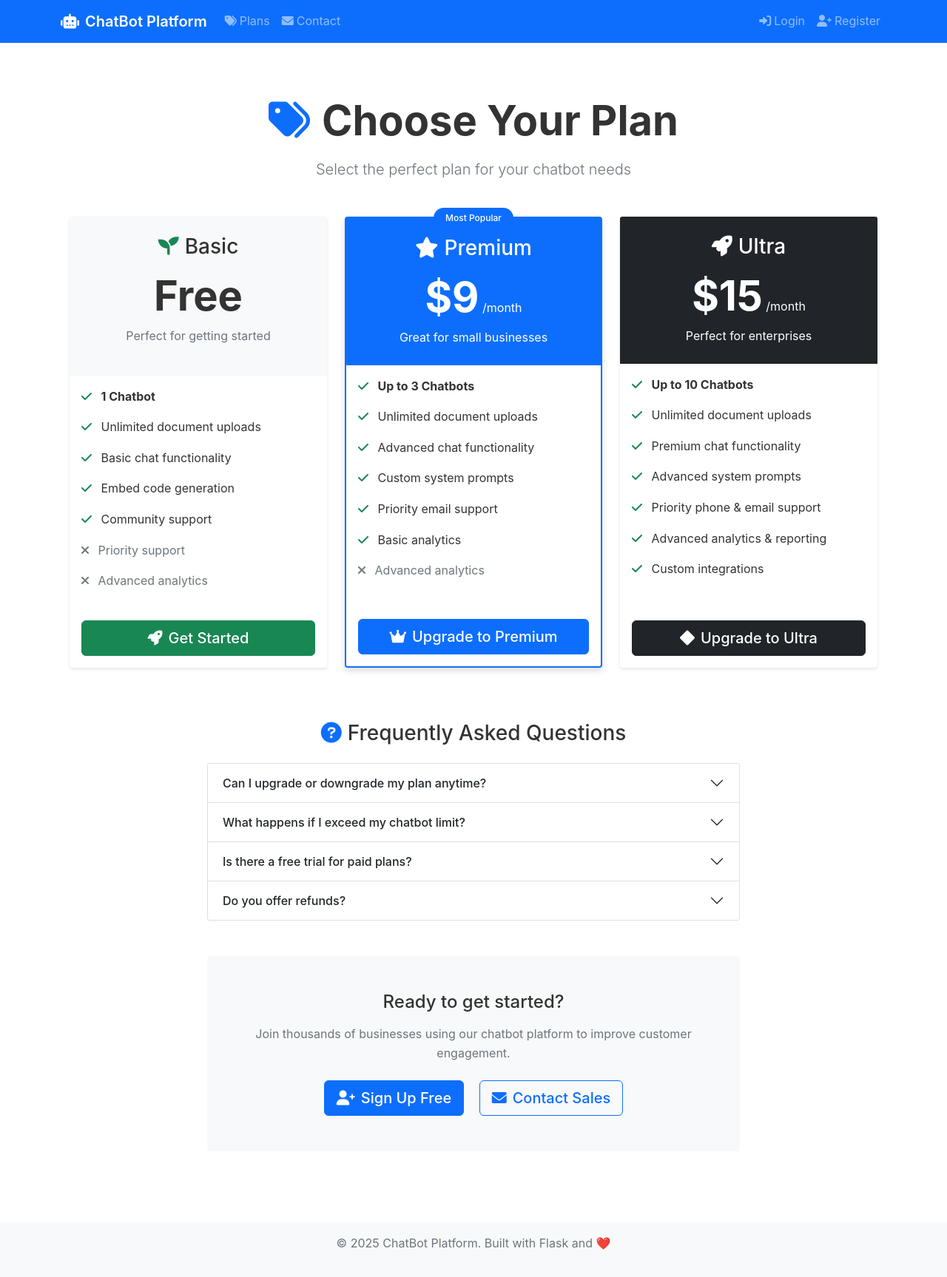
After one commit to hifarrer/chatbot-platform, a Flask app: page /plans in a window 1280 px wide. The commit adds this page. Shown: the whole page at 74% size. Run offline with Flask 3, Linux system fonts and the light colour scheme; some libraries are stand-ins or nearby versions.

Commit message:
Add admin panel, plans page, and system prompt functionality
- Added comprehensive admin panel with user/bot management
- Created plans page with pricing tiers
- Added system prompt field for chatbots
- Enhanced chatbot logic to use system prompts for better responses
- Improved homepage chatbot configuration via admin settings
- Updated templates and UI components
- Fixed chatbot response logic and fallback mechanisms

```diff
--- a/app.py
+++ b/app.py
@@ -187,6 +187,10 @@ def create_app():
     @app.route('/contact')
     def contact():
         return render_template('contact.html')
+
+    @app.route('/plans')
+    def plans():
+        return render_template('plans.html')
 
     @app.route('/register', methods=['GET', 'POST'])
     def register():
--- a/templates/base.html
+++ b/templates/base.html
@@ -33,6 +33,11 @@
                             </a>
                         </li>
                     {% endif %}
+                    <li class="nav-item">
+                        <a class="nav-link" href="{{ url_for('plans') }}">
+                            <i class="fas fa-tags me-1"></i>Plans
+                        </a>
+                    </li>
                     <li class="nav-item">
                         <a class="nav-link" href="{{ url_for('contact') }}">
                             <i class="fas fa-envelope me-1"></i>Contact
--- /dev/null
+++ b/templates/plans.html
@@ -0,0 +1,288 @@
+{% extends "base.html" %}
+
+{% block title %}Pricing Plans - ChatBot Platform{% endblock %}
+
+{% block content %}
+<div class="container py-5">
+    <div class="text-center mb-5">
+        <h1 class="display-4 fw-bold mb-3">
+            <i class="fas fa-tags me-3 text-primary"></i>Choose Your Plan
+        </h1>
+        <p class="lead text-muted">Select the perfect plan for your chatbot needs</p>
+    </div>
+
+    <div class="row justify-content-center">
+        <!-- Basic Plan -->
+        <div class="col-lg-4 col-md-6 mb-4">
+            <div class="card h-100 shadow-sm border-0">
+                <div class="card-header bg-light text-center py-4 border-0">
+                    <h3 class="card-title mb-0">
+                        <i class="fas fa-seedling me-2 text-success"></i>Basic
+                    </h3>
+                    <div class="mt-3">
+                        <span class="display-4 fw-bold">Free</span>
+                    </div>
+                    <p class="text-muted mt-2">Perfect for getting started</p>
+                </div>
+                <div class="card-body d-flex flex-column">
+                    <ul class="list-unstyled mb-4">
+                        <li class="mb-3">
+                            <i class="fas fa-check text-success me-2"></i>
+                            <strong>1 Chatbot</strong>
+                        </li>
+                        <li class="mb-3">
+                            <i class="fas fa-check text-success me-2"></i>
+                            Unlimited document uploads
+                        </li>
+                        <li class="mb-3">
+                            <i class="fas fa-check text-success me-2"></i>
+                            Basic chat functionality
+                        </li>
+                        <li class="mb-3">
+                            <i class="fas fa-check text-success me-2"></i>
+                            Embed code generation
+                        </li>
+                        <li class="mb-3">
+                            <i class="fas fa-check text-success me-2"></i>
+                            Community support
+                        </li>
+                        <li class="mb-3 text-muted">
+                            <i class="fas fa-times text-muted me-2"></i>
+                            Priority support
+                        </li>
+                        <li class="mb-3 text-muted">
+                            <i class="fas fa-times text-muted me-2"></i>
+                            Advanced analytics
+                        </li>
+                    </ul>
+                    <div class="mt-auto">
+                        {% if current_user.is_authenticated %}
+                            <button class="btn btn-outline-success btn-lg w-100" disabled>
+                                <i class="fas fa-check me-2"></i>Current Plan
+                            </button>
+                        {% else %}
+                            <a href="{{ url_for('register') }}" class="btn btn-success btn-lg w-100">
+                                <i class="fas fa-rocket me-2"></i>Get Started
+                            </a>
+                        {% endif %}
+                    </div>
+                </div>
+            </div>
+        </div>
+
+        <!-- Premium Plan -->
+        <div class="col-lg-4 col-md-6 mb-4">
+            <div class="card h-100 shadow border-primary position-relative">
+                <div class="position-absolute top-0 start-50 translate-middle">
+                    <span class="badge bg-primary px-3 py-2 rounded-pill">Most Popular</span>
+                </div>
+                <div class="card-header bg-primary text-white text-center py-4 border-0">
+                    <h3 class="card-title mb-0">
+                        <i class="fas fa-star me-2"></i>Premium
+                    </h3>
+                    <div class="mt-3">
+                        <span class="display-4 fw-bold">$9</span>
+                        <span class="fs-6">/month</span>
+                    </div>
+                    <p class="mt-2 mb-0">Great for small businesses</p>
+                </div>
+                <div class="card-body d-flex flex-column">
+                    <ul class="list-unstyled mb-4">
+                        <li class="mb-3">
+                            <i class="fas fa-check text-success me-2"></i>
+                            <strong>Up to 3 Chatbots</strong>
+                        </li>
+                        <li class="mb-3">
+                            <i class="fas fa-check text-success me-2"></i>
+                            Unlimited document uploads
+                        </li>
+                        <li class="mb-3">
+                            <i class="fas fa-check text-success me-2"></i>
+                            Advanced chat functionality
+                        </li>
+                        <li class="mb-3">
+                            <i class="fas fa-check text-success me-2"></i>
+                            Custom system prompts
+                        </li>
+                        <li class="mb-3">
+                            <i class="fas fa-check text-success me-2"></i>
+                            Priority email support
+                        </li>
+                        <li class="mb-3">
+                            <i class="fas fa-check text-success me-2"></i>
+                            Basic analytics
+                        </li>
+                        <li class="mb-3 text-muted">
+                            <i class="fas fa-times text-muted me-2"></i>
+                            Advanced analytics
+                        </li>
+                    </ul>
+                    <div class="mt-auto">
+                        <button class="btn btn-primary btn-lg w-100" onclick="alert('Payment integration coming soon!')">
+                            <i class="fas fa-crown me-2"></i>Upgrade to Premium
+                        </button>
+                    </div>
+                </div>
+            </div>
+        </div>
+
+        <!-- Ultra Plan -->
+        <div class="col-lg-4 col-md-6 mb-4">
+            <div class="card h-100 shadow-sm border-0">
+                <div class="card-header bg-dark text-white text-center py-4 border-0">
+                    <h3 class="card-title mb-0">
+                        <i class="fas fa-rocket me-2"></i>Ultra
+                    </h3>
+                    <div class="mt-3">
+                        <span class="display-4 fw-bold">$15</span>
+                        <span class="fs-6">/month</span>
+                    </div>
+                    <p class="mt-2 mb-0">Perfect for enterprises</p>
+                </div>
+                <div class="card-body d-flex flex-column">
+                    <ul class="list-unstyled mb-4">
+                        <li class="mb-3">
+                            <i class="fas fa-check text-success me-2"></i>
+                            <strong>Up to 10 Chatbots</strong>
+                        </li>
+                        <li class="mb-3">
+                            <i class="fas fa-check text-success me-2"></i>
+                            Unlimited document uploads
+                        </li>
+                        <li class="mb-3">
+                            <i class="fas fa-check text-success me-2"></i>
+                            Premium chat functionality
+                        </li>
+                        <li class="mb-3">
+                            <i class="fas fa-check text-success me-2"></i>
+                            Advanced system prompts
+                        </li>
+                        <li class="mb-3">
+                            <i class="fas fa-check text-success me-2"></i>
+                            Priority phone & email support
+                        </li>
+                        <li class="mb-3">
+                            <i class="fas fa-check text-success me-2"></i>
+                            Advanced analytics & reporting
+                        </li>
+                        <li class="mb-3">
+                            <i class="fas fa-check text-success me-2"></i>
+                            Custom integrations
+                        </li>
+                    </ul>
+                    <div class="mt-auto">
+                        <button class="btn btn-dark btn-lg w-100" onclick="alert('Payment integration coming soon!')">
+                            <i class="fas fa-diamond me-2"></i>Upgrade to Ultra
+                        </button>
+                    </div>
+                </div>
+            </div>
+        </div>
+    </div>
+
+    <!-- FAQ Section -->
+    <div class="row mt-5">
+        <div class="col-lg-8 mx-auto">
+            <h3 class="text-center mb-4">
+                <i class="fas fa-question-circle me-2 text-primary"></i>Frequently Asked Questions
+            </h3>
+
+            <div class="accordion" id="faqAccordion">
+                <div class="accordion-item">
+                    <h2 class="accordion-header">
+                        <button class="accordion-button collapsed" type="button" data-bs-toggle="collapse" data-bs-target="#faq1">
+                            Can I upgrade or downgrade my plan anytime?
+                        </button>
+                    </h2>
+                    <div id="faq1" class="accordion-collapse collapse" data-bs-parent="#faqAccordion">
+                        <div class="accordion-body">
+                            Yes! You can upgrade or downgrade your plan at any time. Changes will be reflected in your next billing cycle.
+                        </div>
+                    </div>
+                </div>
+
+                <div class="accordion-item">
+                    <h2 class="accordion-header">
+                        <button class="accordion-button collapsed" type="button" data-bs-toggle="collapse" data-bs-target="#faq2">
+                            What happens if I exceed my chatbot limit?
+                        </button>
+                    </h2>
+                    <div id="faq2" class="accordion-collapse collapse" data-bs-parent="#faqAccordion">
+                        <div class="accordion-body">
+                            If you reach your plan's chatbot limit, you'll need to upgrade to create additional chatbots. Existing chatbots will continue to work normally.
+                        </div>
+                    </div>
+                </div>
+
+                <div class="accordion-item">
+                    <h2 class="accordion-header">
+                        <button class="accordion-button collapsed" type="button" data-bs-toggle="collapse" data-bs-target="#faq3">
+                            Is there a free trial for paid plans?
+                        </button>
+                    </h2>
+                    <div id="faq3" class="accordion-collapse collapse" data-bs-parent="#faqAccordion">
+                        <div class="accordion-body">
+                            We offer a 14-day free trial for all paid plans. No credit card required to start your trial.
+                        </div>
+                    </div>
+                </div>
+
+                <div class="accordion-item">
+                    <h2 class="accordion-header">
+                        <button class="accordion-button collapsed" type="button" data-bs-toggle="collapse" data-bs-target="#faq4">
+                            Do you offer refunds?
+                        </button>
+                    </h2>
+                    <div id="faq4" class="accordion-collapse collapse" data-bs-parent="#faqAccordion">
+                        <div class="accordion-body">
+                            Yes, we offer a 30-day money-back guarantee. If you're not satisfied with our service, contact us for a full refund.
+                        </div>
+                    </div>
+                </div>
+            </div>
+        </div>
+    </div>
+
+    <!-- CTA Section -->
+    <div class="row mt-5">
+        <div class="col-lg-8 mx-auto text-center">
+            <div class="bg-light rounded p-5">
+                <h4 class="mb-3">Ready to get started?</h4>
+                <p class="text-muted mb-4">Join thousands of businesses using our chatbot platform to improve customer engagement.</p>
+                {% if not current_user.is_authenticated %}
+                    <a href="{{ url_for('register') }}" class="btn btn-primary btn-lg me-3">
+                        <i class="fas fa-user-plus me-2"></i>Sign Up Free
+                    </a>
+                {% endif %}
+                <a href="{{ url_for('contact') }}" class="btn btn-outline-primary btn-lg">
+                    <i class="fas fa-envelope me-2"></i>Contact Sales
+                </a>
+            </div>
+        </div>
+    </div>
+</div>
+
+<style>
+.card {
+    transition: transform 0.2s ease-in-out;
+}
+
+.card:hover {
+    transform: translateY(-5px);
+}
+
+.border-primary {
+    border-width: 2px !important;
+}
+
+.accordion-button:not(.collapsed) {
+    background-color: var(--bs-primary);
+    color: white;
+}
+
+.accordion-button:focus {
+    box-shadow: none;
+    border-color: var(--bs-primary);
+}
+</style>
+{% endblock %}
```
Also changed, not shown: 1 other file.
